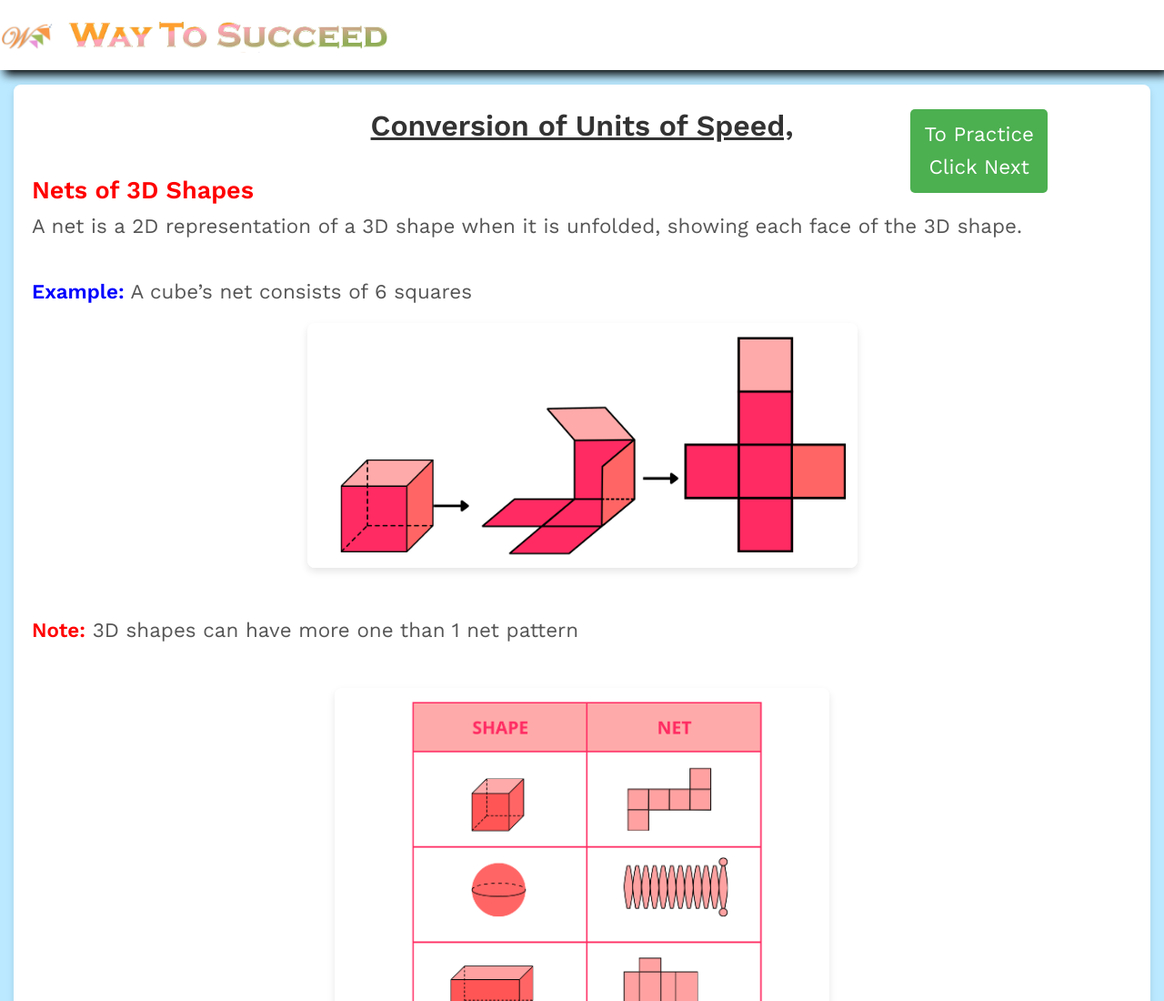
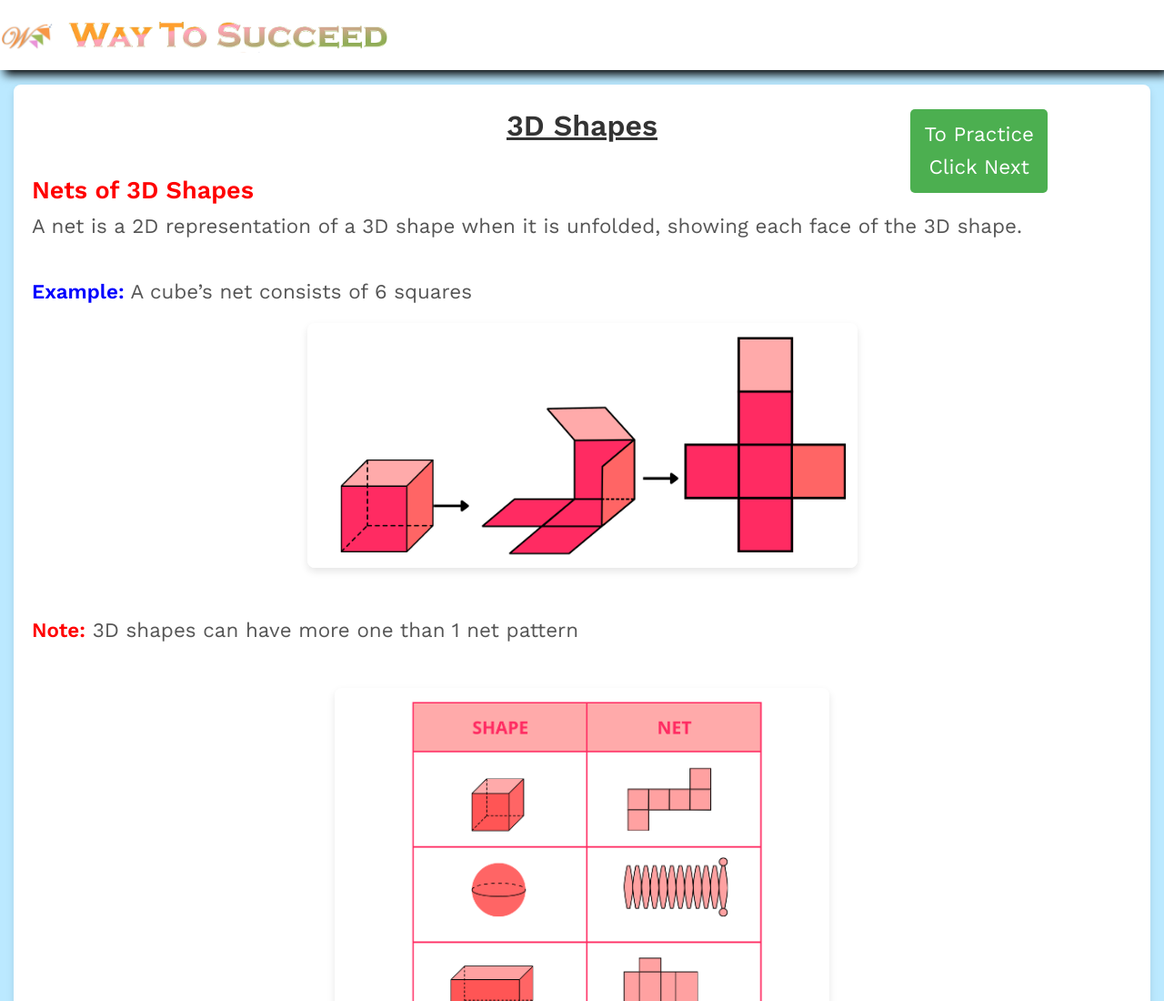
Before and after one commit to waytosucceed/SE_C42_AC2, a plain HTML site: page index.html in a window 1280 px wide. Shown: the top 1100 px of the page at 91% size. Drawn offline with nearby package versions, Linux system fonts and the light colour scheme.

Commit message:
Update index.html

```diff
--- a/index.html
+++ b/index.html
@@ -221,7 +221,7 @@
 
       <div class="content-container">
 
-        <div class="lesson-title">Conversion of Units of Speed,</div>
+        <div class="lesson-title">3D Shapes</div>
         <div>
           <h2 style="color: red;">Nets of 3D Shapes</h2>
           <p>
```
